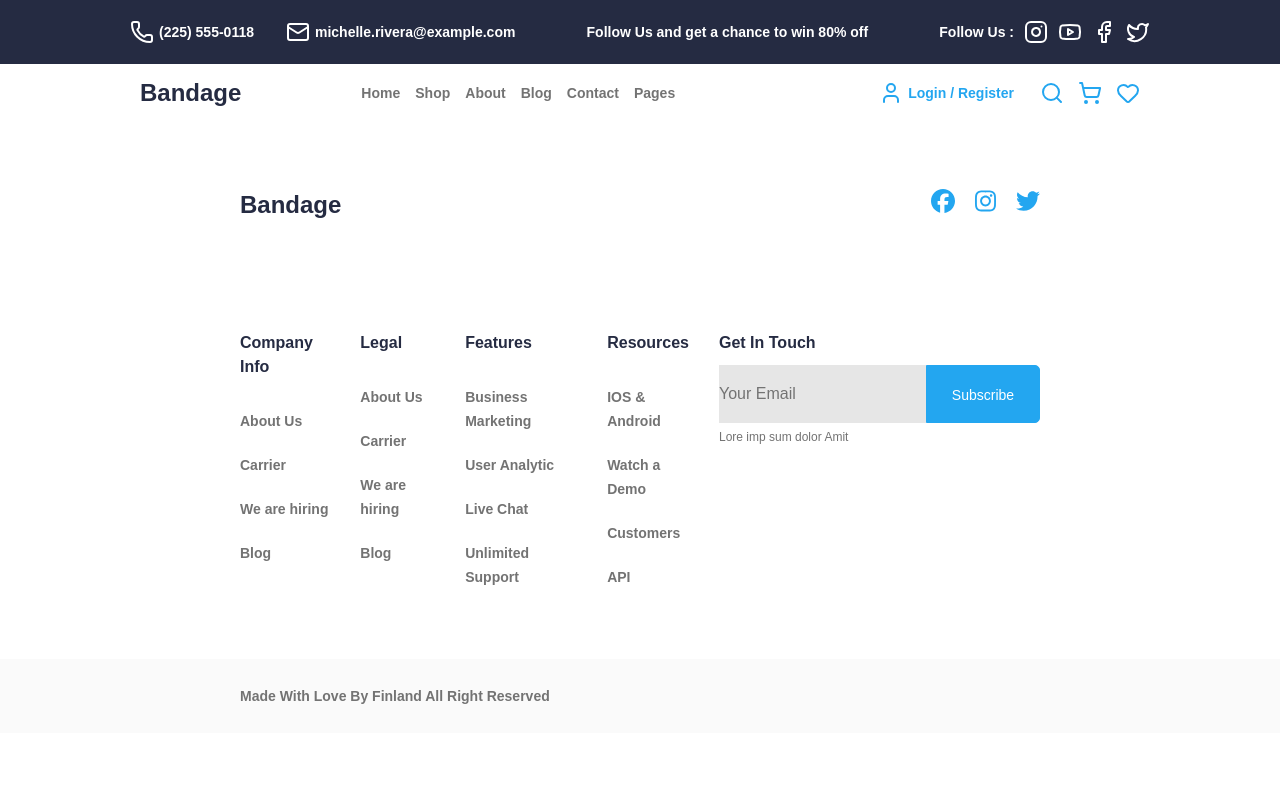
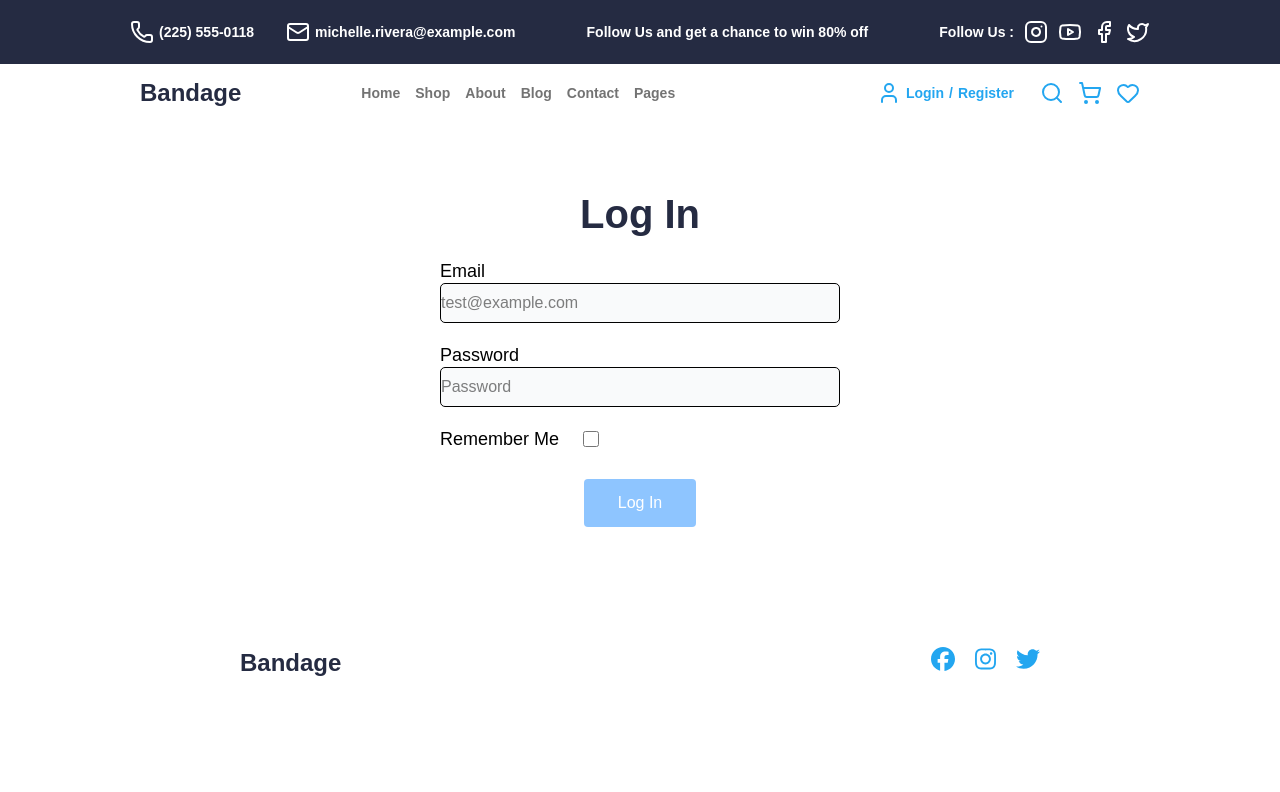
Before and after one commit to kaanarslann/E-Commerce, a React (Vite) app: page /login in a window 1280 px wide. Shown: the top 792 px of the page. Built offline with nearby package versions, Linux system fonts and the light colour scheme.

Commit message:
adds login page & login thunk

```diff
--- a/src/layout/Header.jsx
+++ b/src/layout/Header.jsx
@@ -1,5 +1,6 @@
 import {Link} from "react-router-dom";
 import { useState } from "react";
+import { useSelector } from "react-redux";
 
 import { User, Search, ShoppingCart, Menu, Phone, Mail, Instagram, Youtube, Facebook, Twitter, Heart } from 'lucide-react';
 
@@ -10,6 +11,8 @@ export default function Header() {
     const toogleNavbar = () => {
         setIsOpen(!isOpen);
     };
+
+    const user = useSelector((state) => state.client.user);
 
     return (
         <header className="header md:mb-5">
@@ -72,10 +75,16 @@ export default function Header() {
                                 <Link to="/">Pages</Link>
                             </nav>
                             <div className="tools flex text-[#23A6F0] text-sm font-bold leading-6 gap-3.5">
-                                <div className="login flex gap-[0.313rem] mr-3">
+                                {user ? (<div className="login flex gap-[0.313rem] mr-3">
                                     <User />
-                                    <Link to="/signup" className="login-text">Login / Register</Link>
-                                </div>
+                                    <span>Welcome, {user.user.name}</span>
+                                    <span className="hover: cursor-pointer">Log Out</span>
+                                </div>) : (<div className="login flex gap-[0.313rem] mr-3">
+                                    <User />
+                                    <Link to="/login" className="login-text">Login</Link>
+                                    <span>/</span>
+                                    <Link to="/signup" className="login-text">Register</Link>
+                                </div>)}
                                 <Search />
                                 <ShoppingCart />
                                 <Heart />
--- a/src/layout/PageContent.jsx
+++ b/src/layout/PageContent.jsx
@@ -6,6 +6,7 @@ import Contact from "../pages/Contact";
 import Team from "../pages/Team";
 import About from "../pages/About";
 import SignUp from "../pages/SignUp";
+import LogIn from "../pages/LogIn";
 
 export default function PageContent() {
     return (
@@ -32,6 +33,9 @@ export default function PageContent() {
                 <Route path="/signup">
                     <SignUp />
                 </Route>
+                <Route path="/login">
+                    <LogIn />
+                </Route>
             </Switch>
         </div>
     )
--- /dev/null
+++ b/src/pages/LogIn.jsx
@@ -0,0 +1,54 @@
+import axiosInstance from "../utils/axiosInstance";
+import { useEffect } from "react";
+import { useDispatch } from "react-redux";
+import { useForm } from "react-hook-form";
+import {useHistory} from "react-router-dom";
+import { loginUser } from "../store/thunks/loginThunks";
+import { toast } from "react-toastify";
+
+export default function LogIn() {
+
+    const history = useHistory();
+    const dispatch = useDispatch();
+    const {register, handleSubmit, formState: {errors, isValid}} = useForm({mode: "onTouched"});
+
+    const onSubmit = async (data) => {
+        const result = await dispatch(loginUser(data));
+
+        if(result.success) {
+            history.goBack();
+        } else {
+            toast.error("Login failed: Wrong email / password!")
+        }
+    }
+
+    return (
+        <section className="login-main py-10">
+            <div className="login-title  py-5">
+                <h2 className="text-[#252B42] text-[2.5rem] font-bold leading-[3.125rem] text-center">Log In</h2>
+            </div>
+            <div className="login-form flex flex-col items-center">
+                <form className="flex flex-col gap-5" onSubmit={handleSubmit(onSubmit)}>
+                    <div className="login-email flex flex-col">
+                        <label htmlFor="email" className="text-lg leading-6">Email</label>
+                        <input {...register("email", {required: "Please enter your email!", pattern: {
+                            value: /^[A-Z0-9._%+-]+@[A-Z0-9.-]+\.[A-Z]{2,}$/i,
+                            message: "Invalid email address!"
+                        }})} id="email" type="email" placeholder="test@example.com" className=" bg-gray-50 border rounded-[5px] w-[20rem] h-[2.5rem] md:w-[25rem]"/>
+                    </div>
+                    <div className="login-password flex flex-col">
+                        <label htmlFor="password" className="text-lg leading-6">Password</label>
+                        <input {...register("password", {required: "Please enter your password!"})} id="password" type="password" placeholder="Password" className=" bg-gray-50 border rounded-[5px] w-[20rem] h-[2.5rem] md:w-[25rem]"/>
+                    </div>
+                    <div className="login-rememberme flex gap-6">
+                        <label htmlFor="rememberme" className="text-lg leading-6">Remember Me</label>
+                        <input {...register("rememberMe")} id="rememberme" type="checkbox" className=" bg-gray-50 border rounded-[5px] w-4"/>
+                    </div>
+                    <div className="login-button flex justify-center pt-2">
+                        <button disabled={!isValid} className="bg-[#23A6F0] disabled:bg-blue-300 disabled:hover:cursor-not-allowed text-white p-1.5 rounded w-[7rem] h-[3rem] hover:cursor-pointer flex items-center justify-center gap-2">Log In</button>
+                    </div>
+                </form>
+            </div>
+        </section>
+    );
+}
--- /dev/null
+++ b/src/store/thunks/loginThunks.js
@@ -0,0 +1,29 @@
+import axiosInstance from "../../utils/axiosInstance";
+import {setUser} from "../actions/clientActions";
+
+export const loginUser = ({email, password, rememberMe}) => {
+    return async (dispatch) => {
+        try {
+            const response = await axiosInstance.post("/login", {email, password});
+            const {token, name, email: responseEmail, role_id} = response.data;
+            const payload = {
+                user: {name, email: responseEmail, role_id},
+                addressList: [],
+                creditCards: [],
+            };
+            dispatch(setUser(payload));
+
+            if(rememberMe) {
+                localStorage.setItem("token", token);
+            }
+            return {
+                success: true
+            };
+        } catch (error) {
+            console.error("Login error:", error);
+            return {
+                success: false
+            };
+        }
+    };
+};
```
